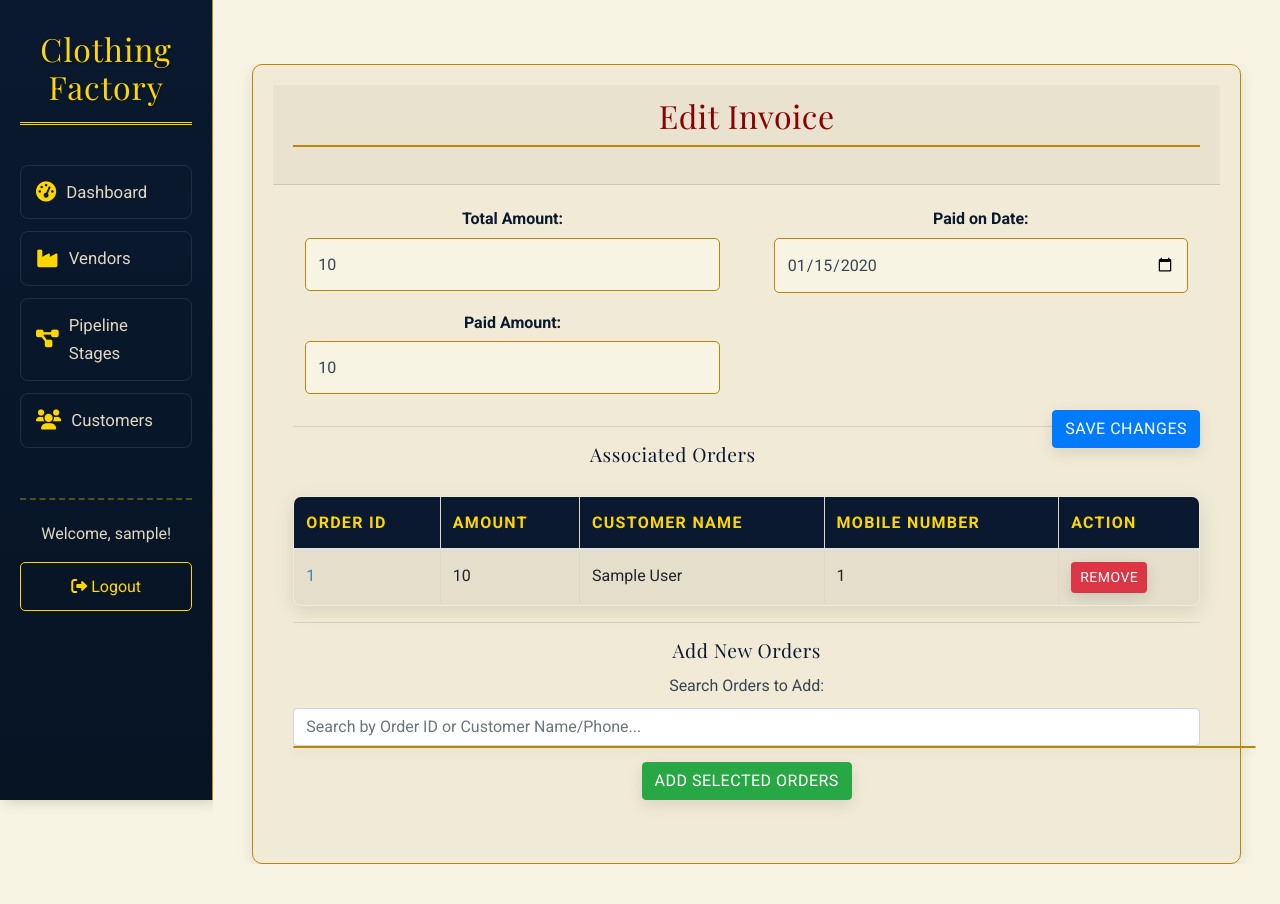
After one commit to Yameen-Shaikh/Clothing-Tracker, a Django app: page /invoices/1/edit/ in a window 1280 px wide. The commit adds this page. Run offline with Django 5.2, Linux system fonts and the light colour scheme; a user stored in the database is signed in; tables that the repository leaves empty hold one stand-in row (values such as "Sample post"); one stand-in notice (Sample message) is shown; some libraries are stand-ins or nearby versions.

Commit message:
Added invoice functionality

```diff
--- a/clothing_factory/settings.py
+++ b/clothing_factory/settings.py
@@ -179,3 +179,4 @@ SIMPLE_JWT = {
 
 LOGIN_REDIRECT_URL = 'dashboard'
 LOGOUT_REDIRECT_URL = 'login'
+LOGIN_URL = '/login/'
--- a/production_tracker/forms.py
+++ b/production_tracker/forms.py
@@ -1,5 +1,5 @@
 from django import forms
-from .models import OrderStage, Vendor, Order, Customer, Measurement, PipelineStage, Particulars
+from .models import OrderStage, Vendor, Order, Customer, Measurement, PipelineStage, Invoice
 
 class OrderStatusUpdateForm(forms.ModelForm):
     class Meta:
@@ -20,7 +20,7 @@ class OrderStageUpdateForm(forms.ModelForm):
 class OrderForm(forms.ModelForm):
     class Meta:
         model = Order
-        fields = ['order_placed_on', 'completion_date', 'specifications']
+        fields = ['order_placed_on', 'completion_date', 'specifications', 'total_amount']
         widgets = {
             'order_placed_on': forms.DateInput(attrs={'type': 'date'}),
             'completion_date': forms.DateInput(attrs={'type': 'date'}),
@@ -68,15 +68,14 @@ class PipelineStageForm(forms.ModelForm):
         model = PipelineStage
         fields = ['name']
 
-class OrderForm(forms.ModelForm):
+class InvoiceForm(forms.ModelForm):
     class Meta:
-        model = Order
-        fields = ['order_placed_on', 'completion_date', 'specifications']
+        model = Invoice
+        fields = ['total_amount', 'paid_on_date', 'paid_amount']
         widgets = {
-            'order_placed_on': forms.DateInput(attrs={'type': 'date'}),
-            'completion_date': forms.DateInput(attrs={'type': 'date'}),
-            'specifications': forms.Textarea(attrs={'rows': 3}),
+            'paid_on_date': forms.DateInput(attrs={'type': 'date'}),
         }
+
 
 class OrderStageCreateForm(forms.ModelForm):
     class Meta:
--- a/production_tracker/templates/production_tracker/base.html
+++ b/production_tracker/templates/production_tracker/base.html
@@ -27,6 +27,7 @@
                         <li><a href="{% url 'measurement_list' %}"><i class="fas fa-ruler-combined"></i> Measurements</a></li>
                         <li><a href="{% url 'measurement_new' %}"><i class="fas fa-plus-square"></i> New Measurement</a></li>
                         <li><a href="{% url 'invoice_list' %}"><i class="fas fa-file-invoice-dollar"></i> Invoices</a></li>
+                        <li><a href="{% url 'pick_orders' %}"><i class="fas fa-plus-circle"></i> Create Invoice</a></li>
                     {% endif %}
                 </ul>
                 <div class="auth-links">
@@ -39,26 +40,20 @@
                 </div>
             </aside>
             <main class="col-md-10 ml-sm-auto col-lg-10 px-md-4 main-content">
-                {% if messages %}
-                    <div class="container mt-3">
-                        {% for message in messages %}
-                            <div class="alert alert-{{ message.tags }} alert-dismissible fade show" role="alert">
-                                {{ message }}
-                                <button type="button" class="close" data-dismiss="alert" aria-label="Close">
-                                    <span aria-hidden="true">&times;</span>
-                                </button>
-                            </div>
-                        {% endfor %}
-                    </div>
-                {% endif %}
-                {% block content %}
-                {% endblock %}
+                {% block content %}{% endblock %}
             </main>
         </div>
     </div>
     <script src="https://code.jquery.com/jquery-3.5.1.slim.min.js"></script>
     <script src="https://cdn.jsdelivr.net/npm/@popperjs/core@2.5.4/dist/umd/popper.min.js"></script>
     <script src="https://stackpath.bootstrapcdn.com/bootstrap/4.5.2/js/bootstrap.min.js"></script>
+    {% if messages %}
+        <script>
+            {% for message in messages %}
+                alert("{{ message }}");
+            {% endfor %}
+        </script>
+    {% endif %}
     {% block extra_js %}{% endblock %}
 </body>
 </html>
--- a/production_tracker/templates/production_tracker/dashboard.html
+++ b/production_tracker/templates/production_tracker/dashboard.html
@@ -75,7 +75,7 @@
   <div class="analytics-cards">
     <div class="card">
       <h3>Total Invoiced Amount</h3>
-      <p>${{ total_invoice_amount|floatformat:2 }}</p>
+      <p>₹{{ total_invoice_amount|floatformat:2 }}</p>
     </div>
     <div class="card">
       <h3>Paid Invoices</h3>
--- /dev/null
+++ b/production_tracker/templates/production_tracker/invoice_edit.html
@@ -0,0 +1,184 @@
+{% extends 'production_tracker/base.html' %}
+{% block content %}
+<div class="container mt-4">
+    <div class="card">
+        <div class="card-header">
+            <h2>{{ title }}</h2>
+        </div>
+        <div class="card-body">
+            <form method="post">
+                {% csrf_token %}
+                <div class="row">
+                    <div class="col-md-6">
+                        <div class="form-group">
+                            <label for="{{ form.total_amount.id_for_label }}">Total Amount:</label>
+                            {{ form.total_amount }}
+                        </div>
+                    </div>
+                    <div class="col-md-6">
+                        <div class="form-group">
+                            <label for="{{ form.paid_on_date.id_for_label }}">Paid on Date:</label>
+                            {{ form.paid_on_date }}
+                        </div>
+                    </div>
+                </div>
+                <div class="row">
+                    <div class="col-md-6">
+                        <div class="form-group">
+                            <label for="{{ form.paid_amount.id_for_label }}">Paid Amount:</label>
+                            {{ form.paid_amount }}
+                        </div>
+                    </div>
+                </div>
+                <button type="submit" class="btn btn-primary float-right">Save Changes</button>
+            </form>
+
+            <hr>
+
+            <h3>Associated Orders</h3>
+            <table class="table table-striped">
+                <thead>
+                    <tr>
+                        <th>Order ID</th>
+                        <th>Amount</th>
+                        <th>Customer Name</th>
+                        <th>Mobile Number</th>
+                        <th>Action</th>
+                    </tr>
+                </thead>
+                <tbody>
+                    {% for order in invoice.orders.all %}
+                    <tr>
+                        <td><a href="{% url 'order_detail' order.id %}">{{ order.id }}</a></td>
+                        <td>{{ order.amount }}</td>
+                        <td>{{ order.customer.name }}</td>
+                        <td>{{ order.customer.phone }}</td>
+                        <td>
+                            <button type="button" class="btn btn-danger btn-sm remove-order" data-order-id="{{ order.id }}">Remove</button>
+                        </td>
+                    </tr>
+                    {% empty %}
+                    <tr>
+                        <td colspan="5">No orders associated with this invoice.</td>
+                    </tr>
+                    {% endfor %}
+                </tbody>
+            </table>
+
+            <hr>
+
+            <h3>Add New Orders</h3>
+            <div class="form-group">
+                <label for="order_search">Search Orders to Add:</label>
+                <input type="text" id="order_search" class="form-control" placeholder="Search by Order ID or Customer Name/Phone...">
+                <div id="order_suggestions" class="custom-search-results"></div>
+            </div>
+            <button type="button" id="add_selected_orders" class="btn btn-success">Add Selected Orders</button>
+        </div>
+    </div>
+</div>
+{% endblock %} {# This is the missing endblock for content #}
+
+{% block extra_js %}
+<script>
+document.addEventListener('DOMContentLoaded', function() {
+    const orderSearchInput = document.getElementById('order_search');
+    const orderSuggestionsDiv = document.getElementById('order_suggestions');
+    const addSelectedOrdersBtn = document.getElementById('add_selected_orders');
+    let selectedOrderIds = new Set(); // To keep track of orders to add
+
+    // Function to update the displayed orders (after add/remove)
+    function updateOrdersTable() {
+        // This function would typically re-render the orders table
+        // For now, we'll just reload the page to reflect changes
+        location.reload();
+    }
+
+    // Autocomplete for order search
+    orderSearchInput.addEventListener('keyup', function() {
+        const query = orderSearchInput.value;
+        if (query.length > 2) {
+            fetch(`/api/order-search/?query=${query}`)
+                .then(response => response.json())
+                .then(data => {
+                    orderSuggestionsDiv.innerHTML = '';
+                    data.forEach(order => {
+                        const suggestionDiv = document.createElement('div');
+                        suggestionDiv.innerHTML = `${order.id} - ${order.customer_name} (${order.amount})`;
+                        suggestionDiv.style.cursor = 'pointer';
+                        suggestionDiv.classList.add('list-group-item', 'list-group-item-action');
+                        suggestionDiv.dataset.orderId = order.id;
+                        suggestionDiv.addEventListener('click', function() {
+                            // Add to a temporary list of selected orders
+                            selectedOrderIds.add(order.id);
+                            orderSearchInput.value = ''; // Clear search input
+                            orderSuggestionsDiv.innerHTML = ''; // Clear suggestions
+                            // Optionally, provide visual feedback that order is selected
+                            alert(`Order ${order.id} selected to be added.`);
+                        });
+                        orderSuggestionsDiv.appendChild(suggestionDiv);
+                    });
+                });
+        } else {
+            orderSuggestionsDiv.innerHTML = '';
+        }
+    });
+
+    // Handle adding selected orders to the invoice
+    addSelectedOrdersBtn.addEventListener('click', function() {
+        if (selectedOrderIds.size > 0) {
+            const invoiceId = {{ invoice.id }}; // Get current invoice ID
+            fetch(`/invoices/${invoiceId}/add-orders/`, { // Assuming a new API endpoint for adding orders
+                method: 'POST',
+                headers: {
+                    'Content-Type': 'application/json',
+                    'X-CSRFToken': '{{ csrf_token }}'
+                },
+                body: JSON.stringify({ order_ids: Array.from(selectedOrderIds) })
+            })
+            .then(response => response.json())
+            .then(data => {
+                if (data.success) {
+                    alert('Orders added successfully!');
+                    selectedOrderIds.clear(); // Clear selected orders
+                    updateOrdersTable(); // Refresh the table
+                } else {
+                    alert('Error adding orders: ' + data.message);
+                }
+            })
+            .catch(error => console.error('Error:', error));
+        } else {
+            alert('Please select orders to add.');
+        }
+    });
+
+    // Handle removing orders from the invoice
+    document.querySelectorAll('.remove-order').forEach(button => {
+        button.addEventListener('click', function() {
+            const orderId = this.dataset.orderId;
+            const invoiceId = {{ invoice.id }};
+            if (confirm(`Are you sure you want to remove Order ${orderId} from this invoice?`)) {
+                fetch(`/invoices/${invoiceId}/remove-order/`, {
+                    method: 'POST',
+                    headers: {
+                        'Content-Type': 'application/json',
+                        'X-CSRFToken': '{{ csrf_token }}'
+                    },
+                    body: JSON.stringify({ order_id: orderId })
+                })
+                .then(response => response.json())
+                .then(data => {
+                    if (data.success) {
+                        alert('Order removed successfully!');
+                        updateOrdersTable(); // Refresh the table
+                    } else {
+                        alert('Error removing order: ' + data.message);
+                    }
+                })
+                .catch(error => console.error('Error:', error));
+            }
+        });
+    });
+});
+</script>
+{% endblock %}
--- a/production_tracker/urls.py
+++ b/production_tracker/urls.py
@@ -3,9 +3,9 @@ from .views import (
     DashboardView,
     OrderListView, OrderDetailView, UpdateOrderStageView, OrderCreateView, UpdateOrderStatusView, OrderStageManageView,
     CustomerListView, CustomerCreateView, CustomerSearchView, CustomerDetailUpdateView,
-    MeasurementListView, MeasurementCreateView, MeasurementUpdateView, MeasurementSearchView, MeasurementDetailView,
+    MeasurementListView, MeasurementCreateView, MeasurementUpdateView, MeasurementSearchView, MeasurementDetailView, OrderSearchView,
     VendorListView, VendorCreateView, VendorUpdateView,
-    PipelineStageListView, PipelineStageCreateView, PipelineStageUpdateView, InvoiceListView,
+    PipelineStageListView, PipelineStageCreateView, PipelineStageUpdateView, InvoiceListView, PickOrdersView, CreateInvoiceView, InvoiceUpdateView, AddOrdersToInvoiceView, RemoveOrderFromInvoiceView,
     CustomLoginView
 )
 from django.contrib.auth.views import LogoutView
@@ -25,6 +25,7 @@ urlpatterns = [
     path('customers/search-detail/', CustomerDetailUpdateView.as_view(), name='customer_search_detail'),
     path('api/customer-search/', CustomerSearchView.as_view(), name='customer_search'),
     path('api/measurement-search/', MeasurementSearchView.as_view(), name='measurement_search'),
+    path('api/order-search/', OrderSearchView.as_view(), name='order_search'),
 
     path('measurements/', MeasurementListView.as_view(), name='measurement_list'),
     path('measurements/new/', MeasurementCreateView.as_view(), name='measurement_new'),
@@ -38,4 +39,9 @@ urlpatterns = [
     path('pipeline-stages/create/', PipelineStageCreateView.as_view(), name='pipelinestage_create'),
     path('pipeline-stages/<int:pk>/update/', PipelineStageUpdateView.as_view(), name='pipelinestage_update'),
     path('invoices/', InvoiceListView.as_view(), name='invoice_list'),
+    path('invoices/pick-orders/', PickOrdersView.as_view(), name='pick_orders'),
+    path('invoices/create/', CreateInvoiceView.as_view(), name='create_invoice'),
+    path('invoices/<int:pk>/edit/', InvoiceUpdateView.as_view(), name='invoice_edit'),
+    path('invoices/<int:pk>/add-orders/', AddOrdersToInvoiceView.as_view(), name='add_orders_to_invoice'),
+    path('invoices/<int:pk>/remove-order/', RemoveOrderFromInvoiceView.as_view(), name='remove_order_from_invoice'),
 ]
--- a/production_tracker/views.py
+++ b/production_tracker/views.py
@@ -4,18 +4,45 @@ from django.views import View
 from django.views.generic import ListView, DetailView, TemplateView, CreateView, UpdateView
 from django.urls import reverse_lazy, reverse
 from .models import Order, OrderStage, Customer, Measurement, Vendor, PipelineStage, Invoice
-from .forms import OrderStageUpdateForm, OrderForm, CustomerForm, MeasurementForm, OrderStageCreateForm, OrderStatusUpdateForm, VendorForm, PipelineStageForm
+from .forms import OrderStageUpdateForm, OrderForm, CustomerForm, MeasurementForm, OrderStageCreateForm, OrderStatusUpdateForm, VendorForm, PipelineStageForm, InvoiceForm
 from django.contrib.auth.mixins import LoginRequiredMixin, UserPassesTestMixin
 from datetime import date
 from django.contrib.auth.views import LoginView
 from rest_framework_simplejwt.tokens import RefreshToken
 from django.db.models import Sum, Count, Q
 from django.http import JsonResponse
+import json
+from django.views.decorators.csrf import csrf_exempt
+from django.utils.decorators import method_decorator
 
 
 class SuperuserRequiredMixin(LoginRequiredMixin, UserPassesTestMixin):
     def test_func(self):
         return self.request.user.is_superuser
+
+@method_decorator(csrf_exempt, name='dispatch')
+class AddOrdersToInvoiceView(LoginRequiredMixin, View):
+    def post(self, request, pk, *args, **kwargs):
+        invoice = get_object_or_404(Invoice, pk=pk)
+        data = json.loads(request.body)
+        order_ids = data.get('order_ids', [])
+
+        orders_to_add = Order.objects.filter(id__in=order_ids)
+        invoice.orders.add(*orders_to_add)
+
+        return JsonResponse({'success': True, 'message': 'Orders added successfully.'})
+
+@method_decorator(csrf_exempt, name='dispatch')
+class RemoveOrderFromInvoiceView(LoginRequiredMixin, View):
+    def post(self, request, pk, *args, **kwargs):
+        invoice = get_object_or_404(Invoice, pk=pk)
+        data = json.loads(request.body)
+        order_id = data.get('order_id')
+
+        order_to_remove = get_object_or_404(Order, pk=order_id)
+        invoice.orders.remove(order_to_remove)
+
+        return JsonResponse({'success': True, 'message': 'Order removed successfully.'})
 
 class CustomerDetailUpdateView(LoginRequiredMixin, View):
     template_name = 'production_tracker/customer_search_detail.html'
@@ -124,6 +151,15 @@ class MeasurementSearchView(LoginRequiredMixin, View):
         results = [{'id': m.id, 'customer_name': m.customer.name, 'type': m.measurement_type} for m in measurements]
         return JsonResponse(results, safe=False)
 
+class OrderSearchView(LoginRequiredMixin, View):
+    def get(self, request, *args, **kwargs):
+        query = request.GET.get('query', '')
+        orders = Order.objects.filter(
+            Q(id__icontains=query) | Q(customer__name__icontains=query) | Q(customer__phone__icontains=query)
+        ).select_related('customer')
+        results = [{'id': order.id, 'customer_name': order.customer.name, 'amount': order.amount} for order in orders]
+        return JsonResponse(results, safe=False)
+
 class CustomLoginView(LoginView):
     template_name = 'production_tracker/login.html'
     fields = '__all__'
@@ -165,8 +201,8 @@ class DashboardView(LoginRequiredMixin, TemplateView):
 
         # Invoice Analytics
         total_invoice_amount = Invoice.objects.aggregate(Sum('total_amount'))['total_amount__sum'] or 0
-        paid_invoices = Invoice.objects.filter(paid=True).count()
-        unpaid_invoices = Invoice.objects.filter(paid=False).count()
+        paid_invoices = Invoice.objects.filter(paid_amount__gt=0).count()
+        unpaid_invoices = Invoice.objects.filter(paid_amount=0).count()
 
         context['total_invoice_amount'] = total_invoice_amount / 100
         context['paid_invoices'] = paid_invoices
@@ -404,6 +440,61 @@ class InvoiceListView(LoginRequiredMixin, ListView):
     template_name = 'production_tracker/invoice_list.html'
     context_object_name = 'invoices'
 
+class PickOrdersView(LoginRequiredMixin, View):
+    template_name = 'production_tracker/pick_orders.html'
+
+    def get(self, request, *args, **kwargs):
+        query = request.GET.get('q')
+        orders = Order.objects.none()
+        if query:
+            customers = Customer.objects.filter(Q(name__icontains=query) | Q(phone__icontains=query))
+            orders = Order.objects.filter(customer__in=customers)
+
+        return render(request, self.template_name, {
+            'orders': orders,
+            'query': query,
+        })
+
+class CreateInvoiceView(LoginRequiredMixin, View):
+    template_name = 'production_tracker/create_invoice.html'
+
+    def post(self, request, *args, **kwargs):
+        order_ids = request.POST.getlist('order_ids')
+        if not order_ids:
+            messages.error(request, 'Please select at least one order.')
+            return redirect('pick_orders')
+
+        orders = Order.objects.filter(id__in=order_ids)
+        total_amount = orders.aggregate(Sum('amount'))['amount__sum'] or 0
+
+        if 'create_invoice' in request.POST:
+            paid_amount = int(request.POST.get('paid_amount', 0))
+            invoice = Invoice.objects.create(
+                total_amount=total_amount,
+                paid_on_date=date.today(),
+                paid_amount=paid_amount
+            )
+            invoice.orders.set(orders)
+            messages.success(request, 'Invoice created successfully.')
+            return redirect('invoice_list')
+
+        return render(request, self.template_name, {
+            'orders': orders,
+            'total_amount': total_amount,
+        })
+
+class InvoiceUpdateView(LoginRequiredMixin, UpdateView):
+    model = Invoice
+    form_class = InvoiceForm
+    template_name = 'production_tracker/invoice_edit.html'
+    success_url = reverse_lazy('invoice_list')
+
+    def get_context_data(self, **kwargs):
+        context = super().get_context_data(**kwargs)
+        context['title'] = 'Edit Invoice'
+        context['invoice'] = self.object  # Pass the invoice object to the template
+        return context
+
 class OrderCreateView(LoginRequiredMixin, CreateView):
     model = Order
     form_class = OrderForm
```
Also changed, not shown: GEMINI.md (+15 -6 lines), production_tracker/admin.py (+2 -7 lines), production_tracker/models.py (+2 -8 lines), production_tracker/templates/production_tracker/create_invoice.html (added, +70 -0 lines), production_tracker/templates/production_tracker/customer_search_detail.html (+10 -14 lines), production_tracker/templates/production_tracker/invoice_list.html (+19 -13 lines), production_tracker/templates/production_tracker/pick_orders.html (added, +83 -0 lines), production_tracker/migrations/0006_delete_particulars.py (added), production_tracker/migrations/0007_remove_invoice_paid_invoice_paid_amount_and_more.py (added).
